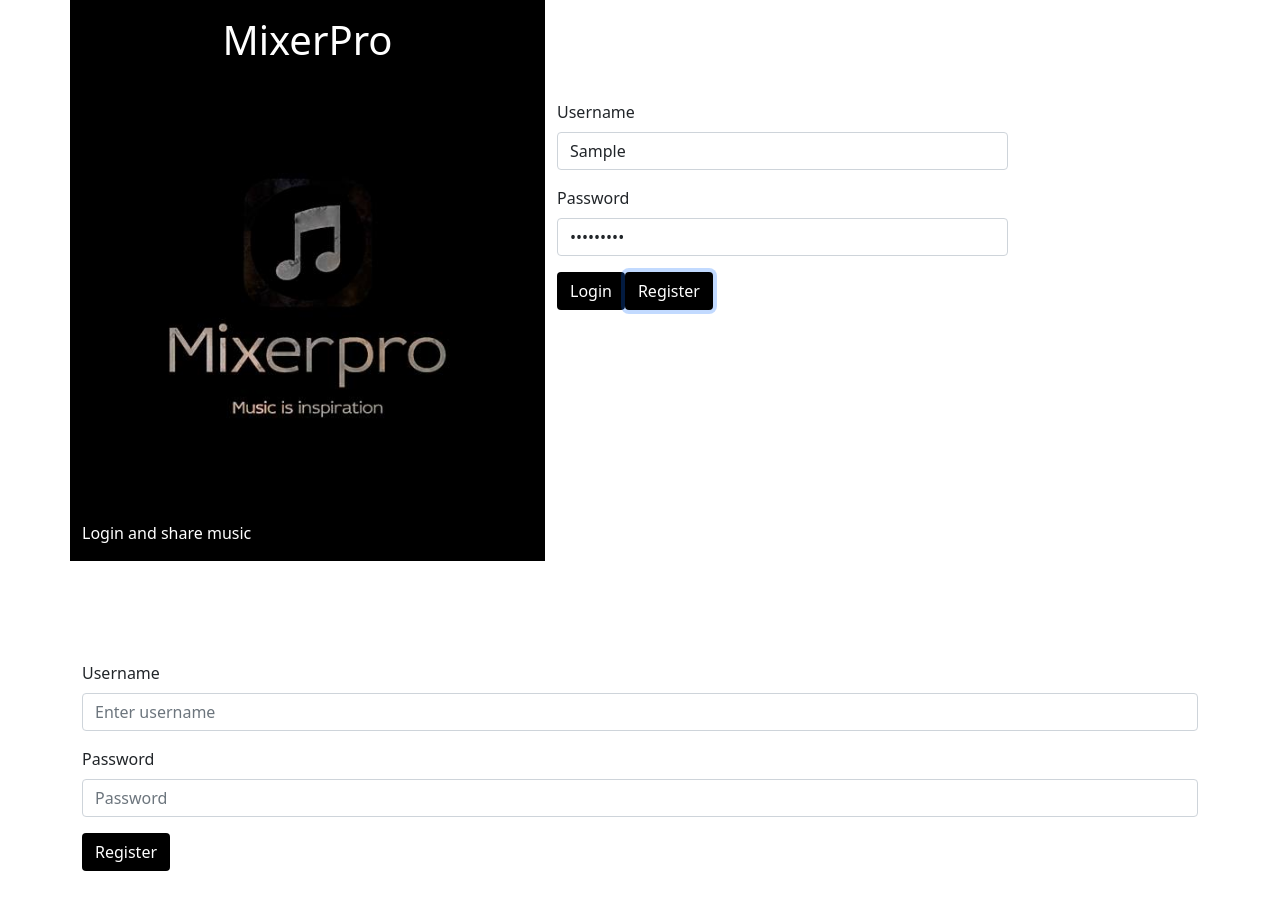
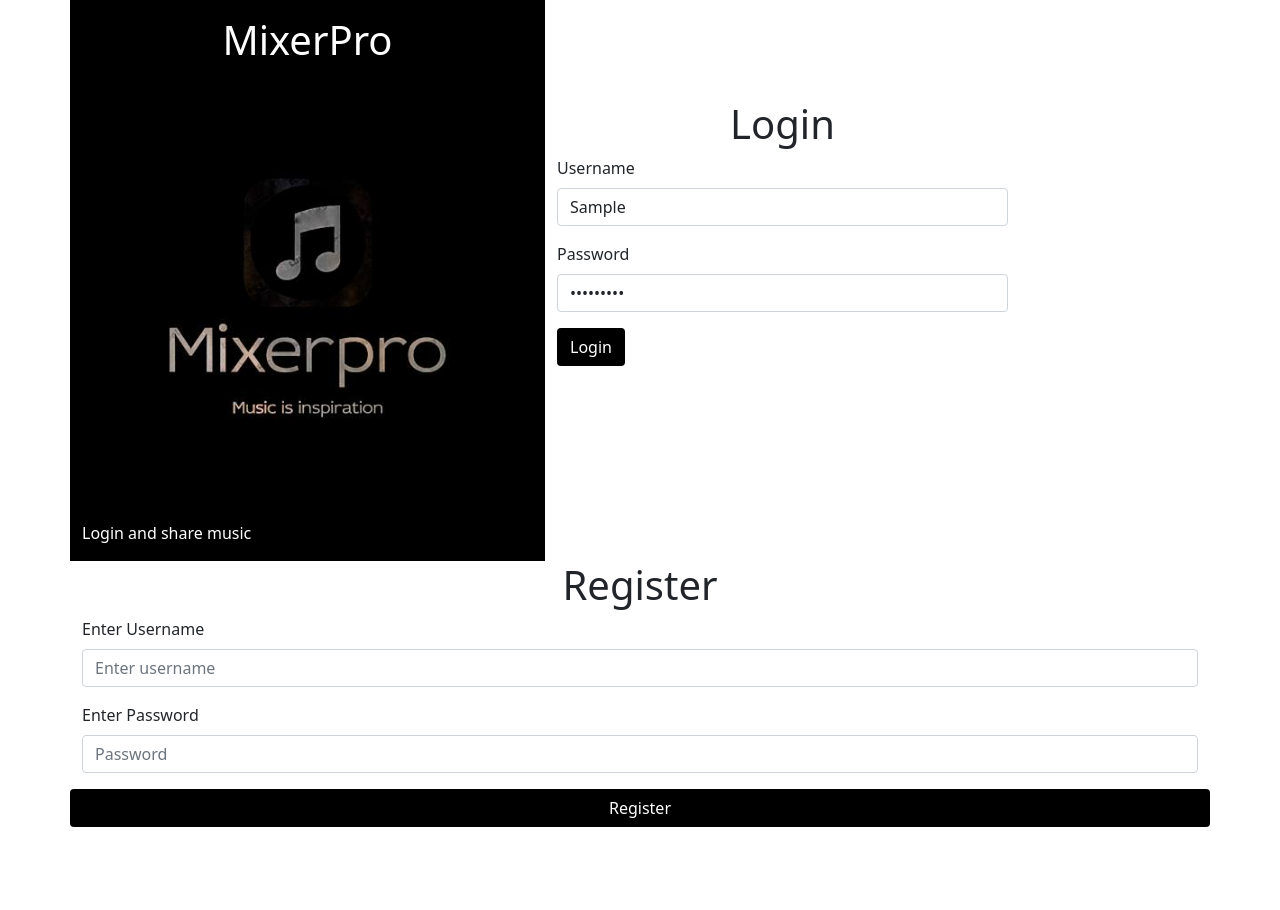
Before and after one commit to cphB-A4/MixerPro, a React (Create React App) app: page / in a window 1280 px wide. Both pictures are taken after typing "Sample", "Sample123" into the empty fields and a click on the button "Register". Shown: the top 910 px of the page. Built offline with nearby package versions, Linux system fonts and the light colour scheme.

Commit message:
fiksede null problem

```diff
--- a/src/apiFacade.js
+++ b/src/apiFacade.js
@@ -12,6 +12,7 @@ function handleHttpErrors(res) {
 }
 
 function handleHttpErrorsNoJson(res) {
+
   if (!res.ok) {
     return Promise.reject({ status: res.status, fullError: res.json() });
   }
@@ -93,7 +94,7 @@ function apiFacade() {
   const updateUserDescription = (description) => {
     const descriptionAsJson = {"description" : description}
     const options = makeOptions("PUT", true, descriptionAsJson);
-    return fetch(localURL + "/api/info/updateProfile", options).then(handleHttpErrorsNoJson)
+    return fetch(localURL + "/api/info/updateProfile", options).then(handleHttpErrorsNoJson).then((res) => {} )
   };
 
   const addGenreToPerson = (username, genres) => {
--- a/src/components/NoUserHeader.js
+++ b/src/components/NoUserHeader.js
@@ -81,6 +81,7 @@ const [showRegisterError, setShowRegisterError] = useState(false);
                 <p>Login and share music </p>
               </Col>
               <Col className="columns login-form">
+                <h1 className="text-center">Login</h1>
                 <Form onChange={onChange}>
                   <Form.Group className="mb-3">
                     <Form.Label>Username</Form.Label>
@@ -103,6 +104,7 @@ const [showRegisterError, setShowRegisterError] = useState(false);
                   >
                     Login
                   </button>
+                  {!toggle ? (
                     <button
                       type="submit"
                       class="btn btn-black"
@@ -113,6 +115,10 @@ const [showRegisterError, setShowRegisterError] = useState(false);
                     >
                       Register
                     </button>
+                  ) : (
+                    ""
+                  )}
+
                   {errorMsg ? <ErrorToDisplay errorMsg={errorMsg} /> : ""}
                 </Form>
               </Col>
@@ -123,10 +129,11 @@ const [showRegisterError, setShowRegisterError] = useState(false);
           {toggle ? (
             <Container>
               <Row className="rows">
-                <Col className="columns login-form">
+                <Col className="columns">
+                  <h1 className="text-center">Register</h1>
                   <Form onChange={handleChangeRegister}>
                     <Form.Group className="mb-3">
-                      <Form.Label>Username</Form.Label>
+                      <Form.Label>Enter Username</Form.Label>
                       <Form.Control
                         placeholder="Enter username"
                         id="newUsername"
@@ -134,13 +141,14 @@ const [showRegisterError, setShowRegisterError] = useState(false);
                     </Form.Group>
 
                     <Form.Group className="mb-3">
-                      <Form.Label>Password</Form.Label>
+                      <Form.Label>Enter Password</Form.Label>
                       <Form.Control
                         type="password"
                         placeholder="Password"
                         id="newPassword"
                       />
                     </Form.Group>
+                    <div class="row justify-content-center">
                       <button
                         type="submit"
                         class="btn btn-black"
@@ -148,10 +156,16 @@ const [showRegisterError, setShowRegisterError] = useState(false);
                       >
                         Register
                       </button>
+                    </div>
                     {showRegisterError ? (
                       <ErrorToDisplay errorMsg={registerError} />
                     ) : (
-                      ""
+                      <>
+                        <br></br>
+                        <br></br>
+                        <br></br>
+                        <br></br>
+                      </>
                     )}
                   </Form>
                 </Col>
--- a/src/components/ProfileSite.js
+++ b/src/components/ProfileSite.js
@@ -37,7 +37,10 @@ function ProfileSite() {
     facade.getUsersDescriptionById(facade.getUsername())
     .then((res) => {
       console.log(res)
+
 setShowUserDescription(res.userDescription);
+
+
     }).catch((err) => {
 
         console.log(err);
@@ -67,33 +70,16 @@ setShowUserDescription(res.userDescription);
       `http://localhost:8080/Spotify_Backend_war_exploded/api/info/userGenres/${facade.getUsername()}`
     ).then((userGenres) => {
       console.log(userGenres.data);
-      setUserGenres(userGenres.data);
+      if(userGenres.data == null){
+setUserGenres([])
+console.log("is null")
+      } else {
+ setUserGenres(userGenres.data);
+      }
+
     });
   }, []);
 
-
-
-  /*
-   facade
-      .login(user, pass)
-      .then((res) => {
-        //If user login succesfully it redirects to homepage
-        setLoggedIn(true);
-        setErrorMsg("");
-        const path = `/`;
-        history.push(path);
-      })
-      .catch((err) => {
-        if (err.status) {
-          err.fullError.then((e) => {
-            console.log(e.code + ": " + e.message);
-            setErrorMsg(e.code + ": " + e.message);
-          });
-        } else {
-          console.log("Network error");
-        }
-      });
-  */
 
      // deleteGenreFromUser;
 
@@ -156,6 +142,7 @@ facade.updateUserDescription(userDescription).then((res) => {
       .addGenreToPerson(username, multiSelections)
       .then((res) => {
         setError("");
+
         const tmpGenres = [...userGenres];
         //multiSelections has key. userGenres dont:
         let extractedValues = multiSelections.map((genre) => genre.name);
@@ -229,7 +216,9 @@ facade.updateUserDescription(userDescription).then((res) => {
 
             <p>My favourite Genres:</p>
 
-            {userGenres.map((genre) => (
+{userGenres !== null ? (
+<>
+  {userGenres.map((genre) => (
               <button type="button" className="btn btn-outline-dark ">
                 {genre}
                 <button
@@ -237,15 +226,10 @@ facade.updateUserDescription(userDescription).then((res) => {
                   onClick={() => handleDeleteGenreFromUser(genre)}
                   className="btn-close active"
                 ></button>
-              </button>
-              // <span class="tag label label-info">
-              //   <span>Example Tag</span>
-              //   <a>
-              //     <i class="remove glyphicon glyphicon-remove-sign glyphicon-white"></i>
-              //   </a>
-              // </span>
-              //  <input type="text" value={genre} data-role="tagsinput "/>
-            ))}
+              </button> ))}
+
+
+             </>) : (<p>No genres chosen</p>)}
 
             {genres !== "" ? (
               <>
```
Lines whose indentation alone changed are shown as unchanged.
